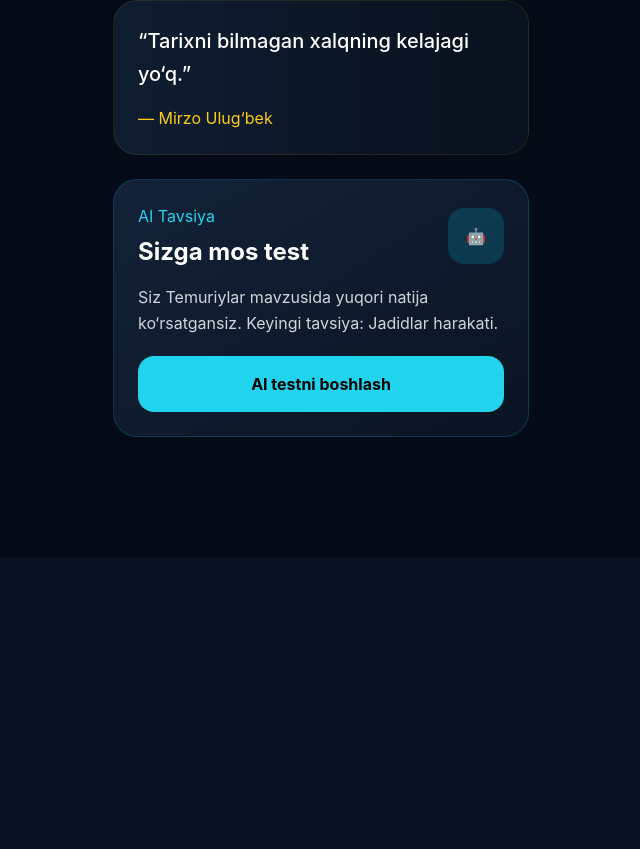
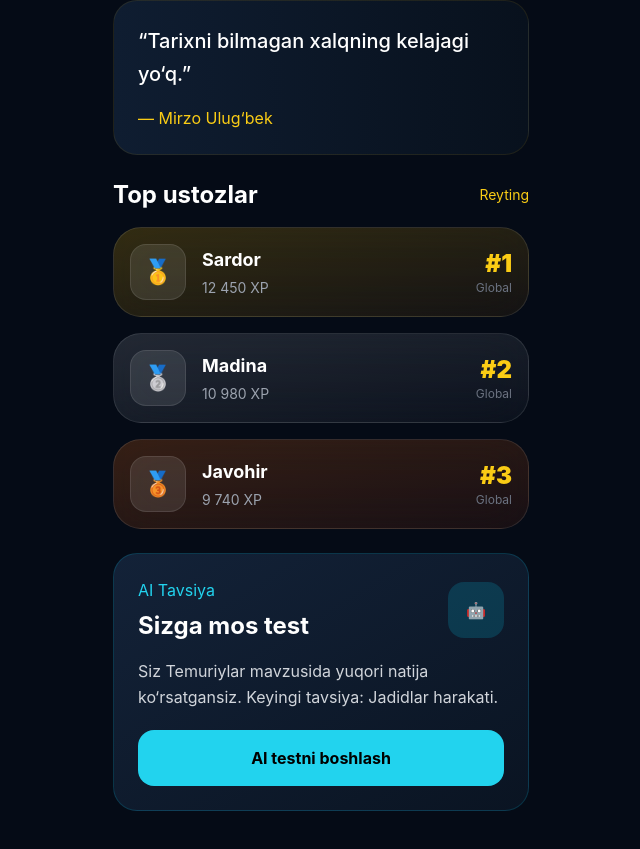
Before and after one commit to abdurahmon2909/tarix-ustozlari-front, a React (Vite) app: page / in a window 1280 px wide. Shown: the part 1843-2692 px from the top of the page, without its empty margins (319-959 px from the left). Before the commit the page ends 2400 px from the top, so only its background shows below. Built offline with nearby package versions, Linux system fonts and the light colour scheme; no server answers; sample sign-in values are in the browser's storage.

Commit message:
add premium homepage

```diff
--- a/src/pages/HomePage.tsx
+++ b/src/pages/HomePage.tsx
@@ -1413,7 +1413,176 @@ export default function HomePage() {
           — Mirzo Ulug‘bek
         </p>
       </div>
-
+{/* TOP USTOZLAR */}
+<motion.div
+  initial={{
+    opacity: 0,
+    y: 20,
+  }}
+  animate={{
+    opacity: 1,
+    y: 0,
+  }}
+  transition={{
+    delay: 0.25,
+  }}
+  className="relative z-10"
+>
+  {/* HEADER */}
+  <div
+    className="
+    flex
+    items-center
+    justify-between
+    mb-4
+  "
+  >
+    <h2
+      className="
+      text-2xl
+      font-bold
+    "
+    >
+      Top ustozlar
+    </h2>
+
+    <button
+      className="
+      text-yellow-400
+      text-sm
+    "
+    >
+      Reyting
+    </button>
+  </div>
+
+  {/* LIST */}
+  <div className="space-y-4">
+    {/* USER */}
+    {[
+      {
+        name: "Sardor",
+        xp: "12 450 XP",
+        place: "#1",
+        color:
+          "from-yellow-500/20 to-yellow-700/10",
+        icon: "🥇",
+      },
+      {
+        name: "Madina",
+        xp: "10 980 XP",
+        place: "#2",
+        color:
+          "from-gray-400/20 to-gray-600/10",
+        icon: "🥈",
+      },
+      {
+        name: "Javohir",
+        xp: "9 740 XP",
+        place: "#3",
+        color:
+          "from-orange-500/20 to-orange-700/10",
+        icon: "🥉",
+      },
+    ].map((user, index) => (
+      <div
+        key={index}
+        className={`
+          rounded-[28px]
+          p-4
+          border
+          border-white/10
+          bg-gradient-to-br
+          ${user.color}
+          backdrop-blur-xl
+        `}
+      >
+        <div
+          className="
+          flex
+          items-center
+          justify-between
+        "
+        >
+          {/* LEFT */}
+          <div
+            className="
+            flex
+            items-center
+            gap-4
+          "
+          >
+            {/* AVATAR */}
+            <div
+              className="
+              w-14
+              h-14
+              rounded-2xl
+              bg-white/10
+              border
+              border-white/10
+              flex
+              items-center
+              justify-center
+              text-2xl
+            "
+            >
+              {user.icon}
+            </div>
+
+            {/* INFO */}
+            <div>
+              <h3
+                className="
+                text-lg
+                font-bold
+              "
+              >
+                {user.name}
+              </h3>
+
+              <p
+                className="
+                text-sm
+                text-gray-400
+                mt-1
+              "
+              >
+                {user.xp}
+              </p>
+            </div>
+          </div>
+
+          {/* RIGHT */}
+          <div
+            className="
+            text-right
+          "
+          >
+            <p
+              className="
+              text-2xl
+              font-black
+              text-yellow-400
+            "
+            >
+              {user.place}
+            </p>
+
+            <p
+              className="
+              text-xs
+              text-gray-500
+            "
+            >
+              Global
+            </p>
+          </div>
+        </div>
+      </div>
+    ))}
+  </div>
+</motion.div>
       {/* AI CARD */}
       <div
         className="
```
